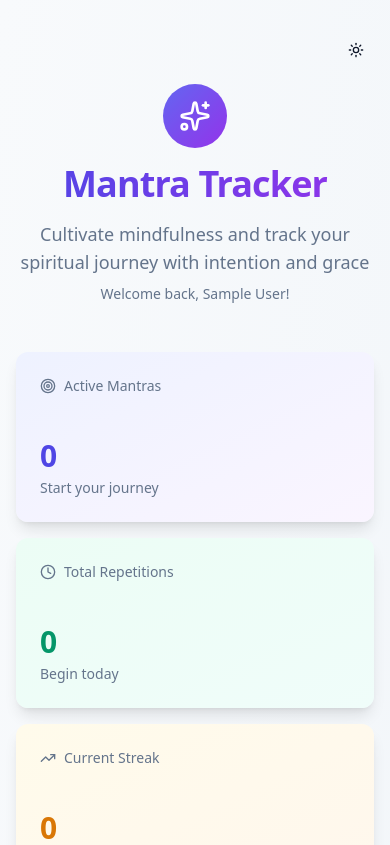
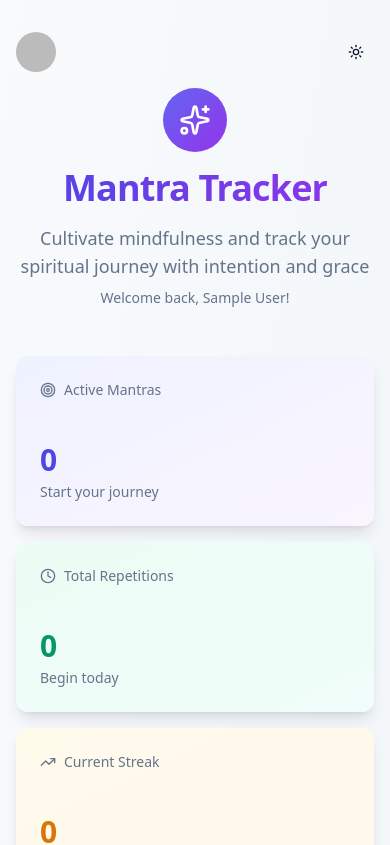
Before and after one commit to fernandwill/mantra-tracker-frontend, a Next.js app: page / in a window 390 px wide. Shown: the top 845 px of the page. Built offline with nearby package versions, Linux system fonts and the light colour scheme; no server answers; sample sign-in values are in the browser's storage.

Commit message:
user profile alignment on mobile

```diff
--- a/src/app/page.tsx
+++ b/src/app/page.tsx
@@ -186,8 +186,9 @@ export default function Home() {
   return (
     <div className="min-h-screen bg-gradient-to-br from-slate-50 to-slate-100 dark:from-slate-900 dark:to-slate-800">
       <main className="container mx-auto px-4 py-8 md:py-12">
-        {/* Mobile Theme Toggle - Top */}
-        <div className="flex justify-end mb-4 md:hidden">
+        {/* Mobile Theme Toggle & User Profile - Top */}
+        <div className="flex justify-between items-center mb-4 md:hidden">
+          <UserProfileDropdown />
           <ThemeToggle />
         </div>
 
@@ -382,9 +383,6 @@ export default function Home() {
 
         {/* Footer */}
         <footer className="mt-12 text-center">
-          <div className="flex justify-center items-center gap-4 mb-4 md:hidden">
-            <UserProfileDropdown />
-          </div>
           <p className="text-sm text-muted-foreground">
             Your data is synced to your account. Continue your mindfulness practice.
           </p>
```
